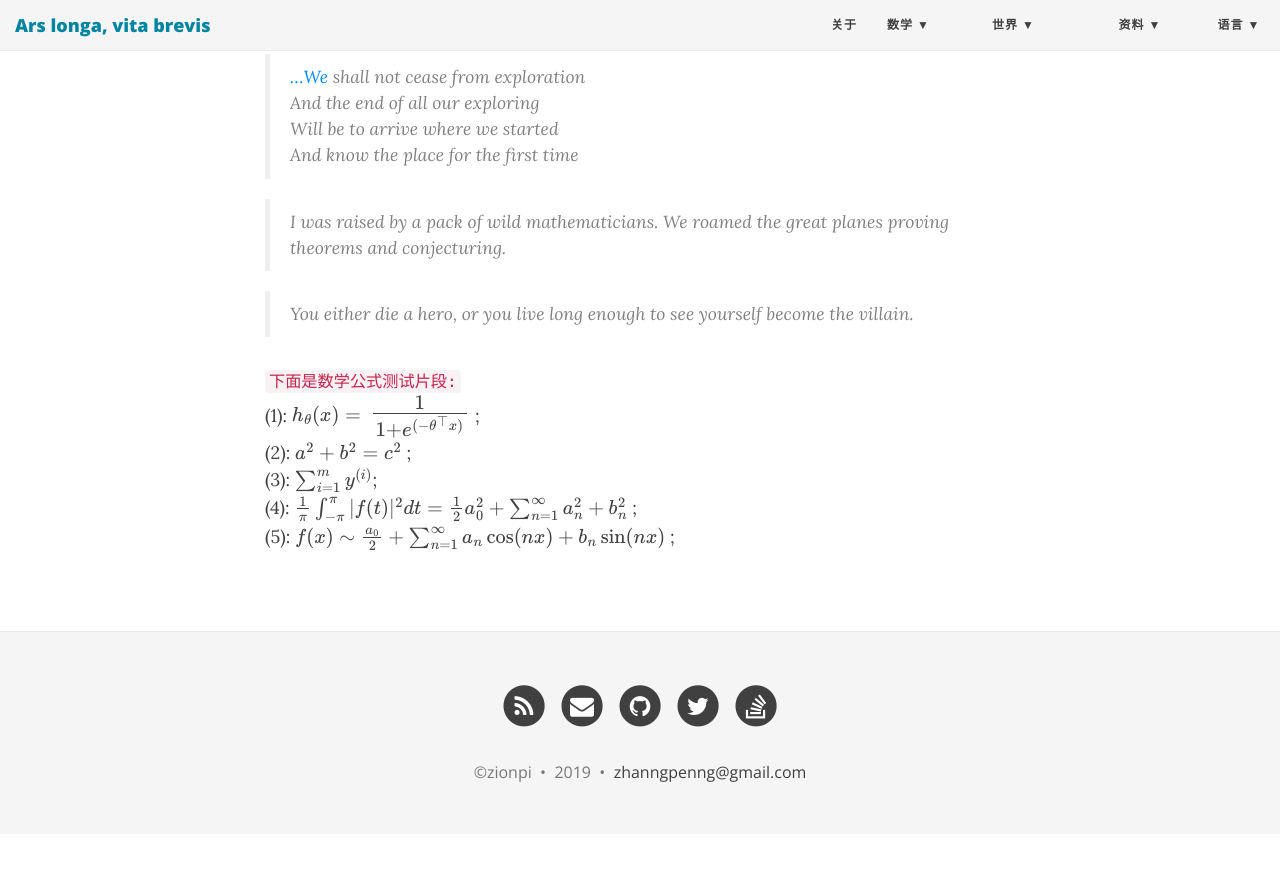
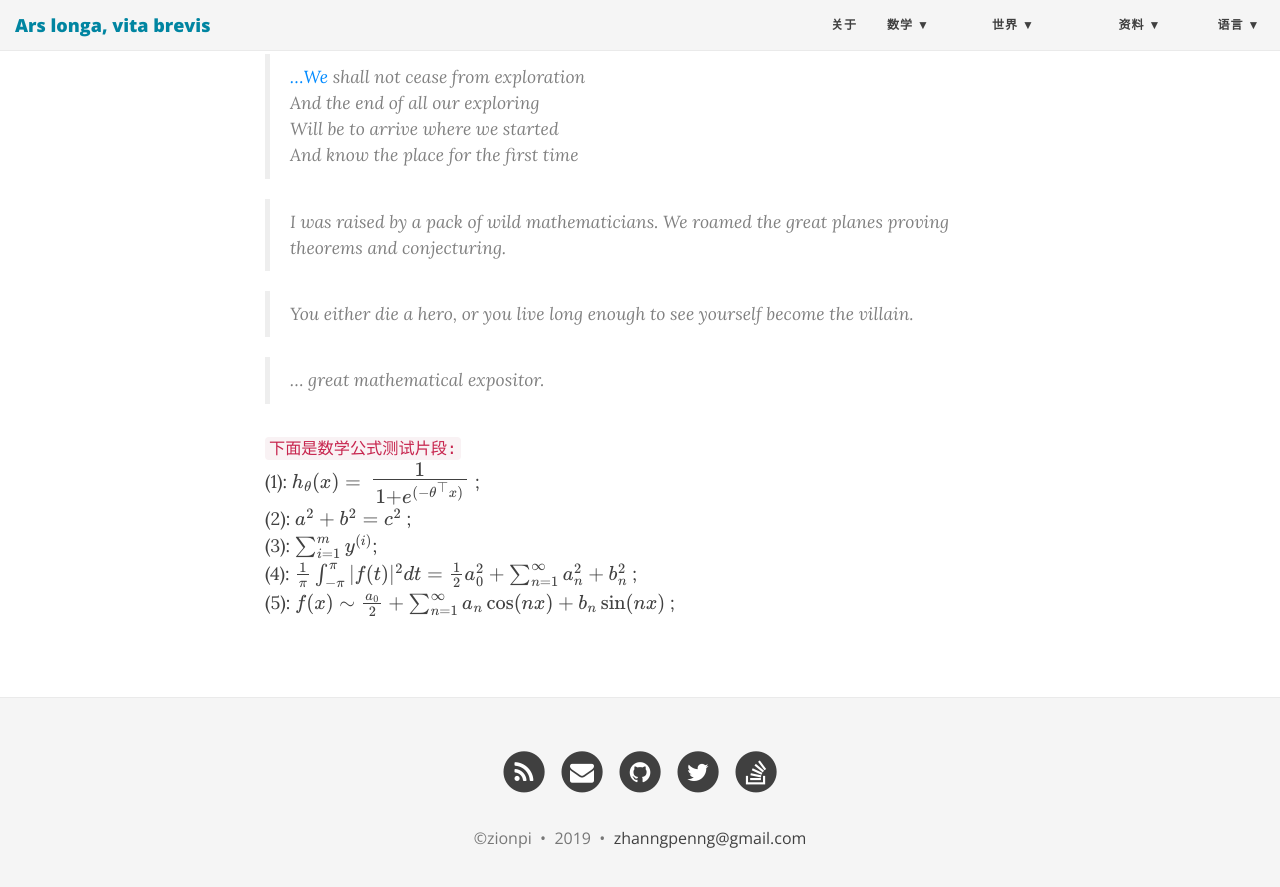
Before and after one commit to ZionPi/zionpi.github.io, a Jekyll site: the page built from about.md, in a window 1280 px wide and 900 px high, scrolled down 836 px. Shown: the top 887 px of the window. Built offline with Jekyll 4.4.1, drawn with Linux system fonts in a browser that asks for light colours; nearby versions of some CDN libraries; formulas are drawn with MathJax 3; before the commit the page ends 1670 px from its top, so only the background shows below that.

Commit message:
Update about.md

```diff
--- a/about.md
+++ b/about.md
@@ -29,6 +29,7 @@ And know the place for the first time
 
 > You either die a hero, or you live long enough to see yourself become the villain.
 
+> ... great mathematical expositor.
 
  `下面是数学公式测试片段:`
  (1): $h_\theta(x) = \Large\frac{1}{1 + \mathcal{e}^{(-\theta^\top x)}}$ ; <br/>
```
